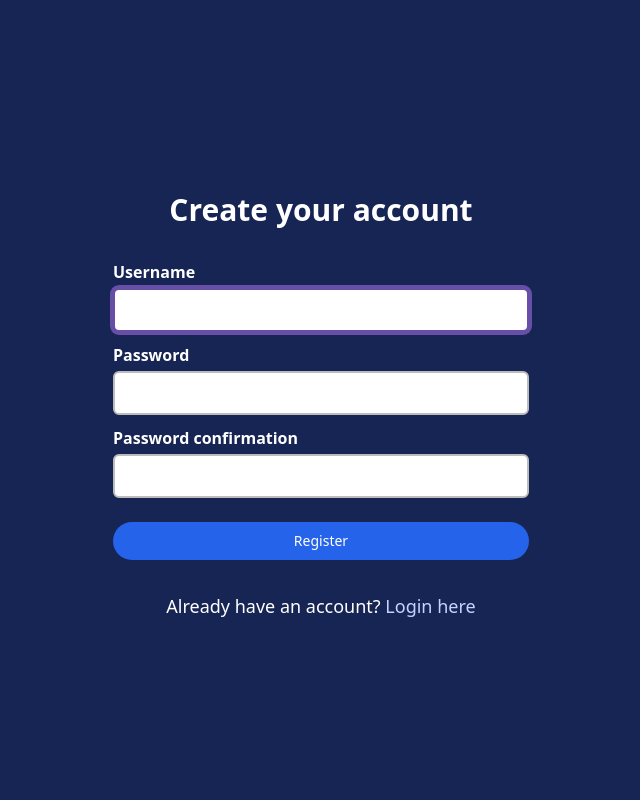
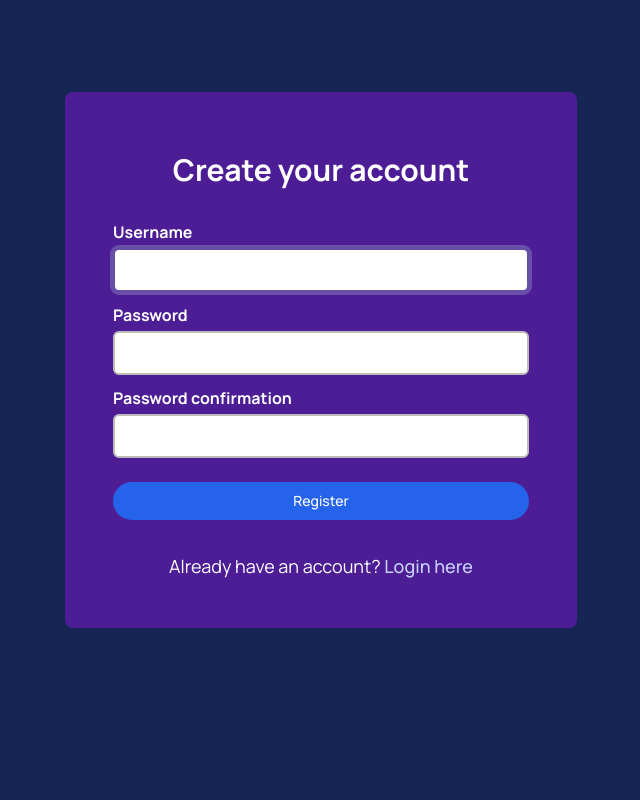
Before and after one commit to Froklax/bukulapak, a Django app: page /register/ in a window 1280 px wide. Shown: the whole page, without its empty margins (319-959 px from the left). Run offline with Django 5.2, Linux system fonts and the light colour scheme; some libraries are stand-ins or nearby versions.

Commit message:
changed implementation to using Tailwind container

```diff
--- a/main/templates/login.html
+++ b/main/templates/login.html
@@ -5,8 +5,8 @@
 {% endblock meta %}
 
 {% block content %}
-<div class="min-h-screen flex items-center justify-center w-screen bg-blue-950 py-12 px-4 sm:px-6 lg:px-8">
-  <div class="login max-w-md w-full space-y-8 p-12 rounded-lg shadow-lg">
+<div class="manrope min-h-screen flex items-center justify-center w-screen bg-blue-950 py-12 px-4 sm:px-6 lg:px-8">
+  <div class="container mb-20 bg-violet-900 max-w-md w-full space-y-8 p-12 rounded-lg shadow-lg">
     <div>
       <h2 class="mt-6 text-center text-3xl font-extrabold text-white">
         Login to Bukulapak
--- a/main/templates/register.html
+++ b/main/templates/register.html
@@ -5,8 +5,8 @@
 {% endblock meta %}
 
 {% block content %}
-<div class="min-h-screen flex items-center justify-center bg-blue-950 py-12 px-4 sm:px-6 lg:px-8">
-  <div class="register max-w-lg w-full p-12 space-y-8 form-style">
+<div class="manrope min-h-screen flex items-center justify-center bg-blue-950 py-12 px-4 sm:px-6 lg:px-8">
+  <div class="container mb-20 bg-violet-900 rounded-lg max-w-lg w-full p-12 space-y-8 form-style">
     <div>
       <h2 class="mt-3 text-center text-3xl font-extrabold text-white">
         Create your account
```
